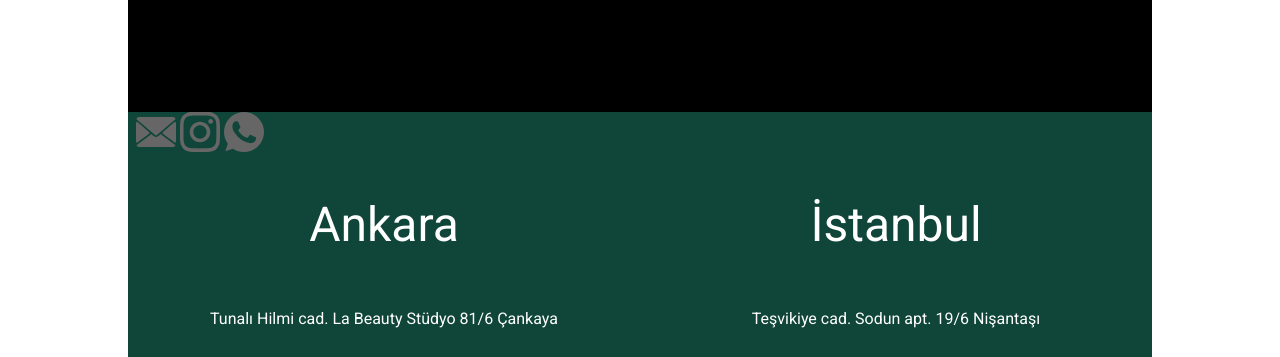
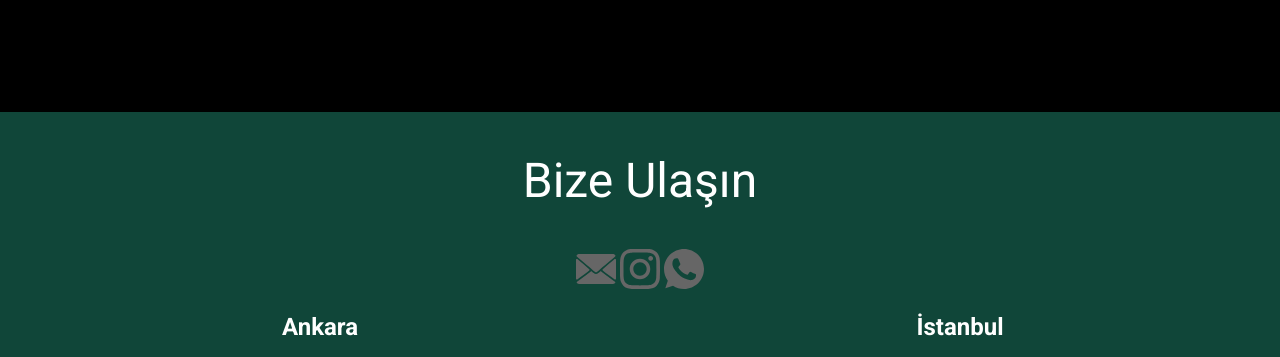
Before and after one commit to tahaerden/erkutkoksal.com, a plain HTML site: page index.html in a window 1280 px wide. Shown: the part 3177-3534 px from the top of the page. Drawn offline with Linux system fonts and the light colour scheme.

Commit message:
Page layout improvements. Improvement in Contact section.

```diff
--- a/css/main.css
+++ b/css/main.css
@@ -1,9 +1,9 @@
 body {
   font-family: 'Roboto', sans-serif;
   margin: 0 auto;
-  padding: 0 10vw;
+  /* padding: 0 10vw; */
   color: #666;
-  max-width: 1200px;
+  /* max-width: 1200px; */
 }
 input,
 textarea,
--- a/index.html
+++ b/index.html
@@ -147,7 +147,8 @@
     </section>
     <section id="contact" class="bg1 text-white">
       <div class="row">
-        <div class="col-xs">
+        <div class="col-xs text-center">
+          <h1>Bize Ulaşın</h1>
           <a href="mailto:erkutkoksal@hotmail.com"
             ><img src="img/social/email.svg" alt="email"
           /></a>
@@ -159,7 +160,7 @@
       </div>
       <div class="row">
         <div class="col-xs-12 col-md flex-center-both">
-          <h1>Ankara</h1>
+          <h2>Ankara</h2>
           <p>Tunalı Hilmi cad. La Beauty Stüdyo 81/6 Çankaya</p>
           <iframe
             src="https://www.google.com/maps/embed?pb=!1m18!1m12!1m3!1d3060.55202650341!2d32.85914895116236!3d39.906660979326745!2m3!1f0!2f0!3f0!3m2!1i1024!2i768!4f13.1!3m3!1m2!1s0x14d34ffc08343817%3A0x6aee6befe95fb051!2sLa%20Beauty%20Erkut%20K%C3%B6ksal!5e0!3m2!1sen!2str!4v1603548587065!5m2!1sen!2str"
@@ -174,7 +175,7 @@
           <br /><br />
         </div>
         <div class="col-xs-12 col-md flex-center-both">
-          <h1>İstanbul</h1>
+          <h2>İstanbul</h2>
           <p>Teşvikiye cad. Sodun apt. 19/6 Nişantaşı</p>
           <iframe
             src="https://www.google.com/maps/embed?pb=!1m18!1m12!1m3!1d752.2226892073262!2d28.992911488141953!3d41.049517998699685!2m3!1f0!2f0!3f0!3m2!1i1024!2i768!4f13.1!3m3!1m2!1s0x14cab70c0a4971f3%3A0x1d47cc8b5a33471f!2zSGFyYml5ZSwgVGXFn3Zpa2l5ZSBDZC4gbm86MTkvMTIsIDM0MjUwIMWeacWfbGkvxLBzdGFuYnVs!5e0!3m2!1sen!2str!4v1603548584221!5m2!1sen!2str"
```
